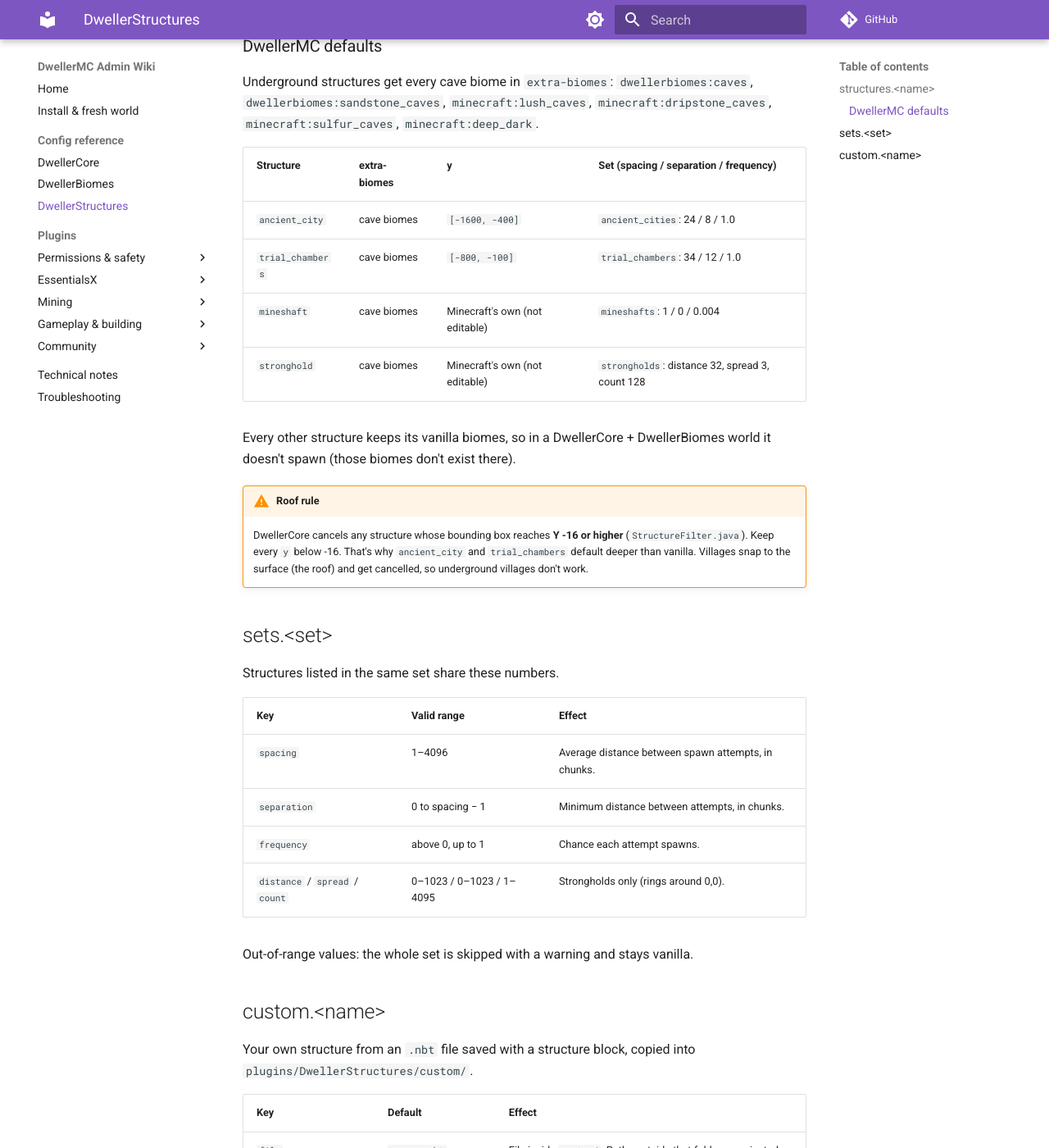
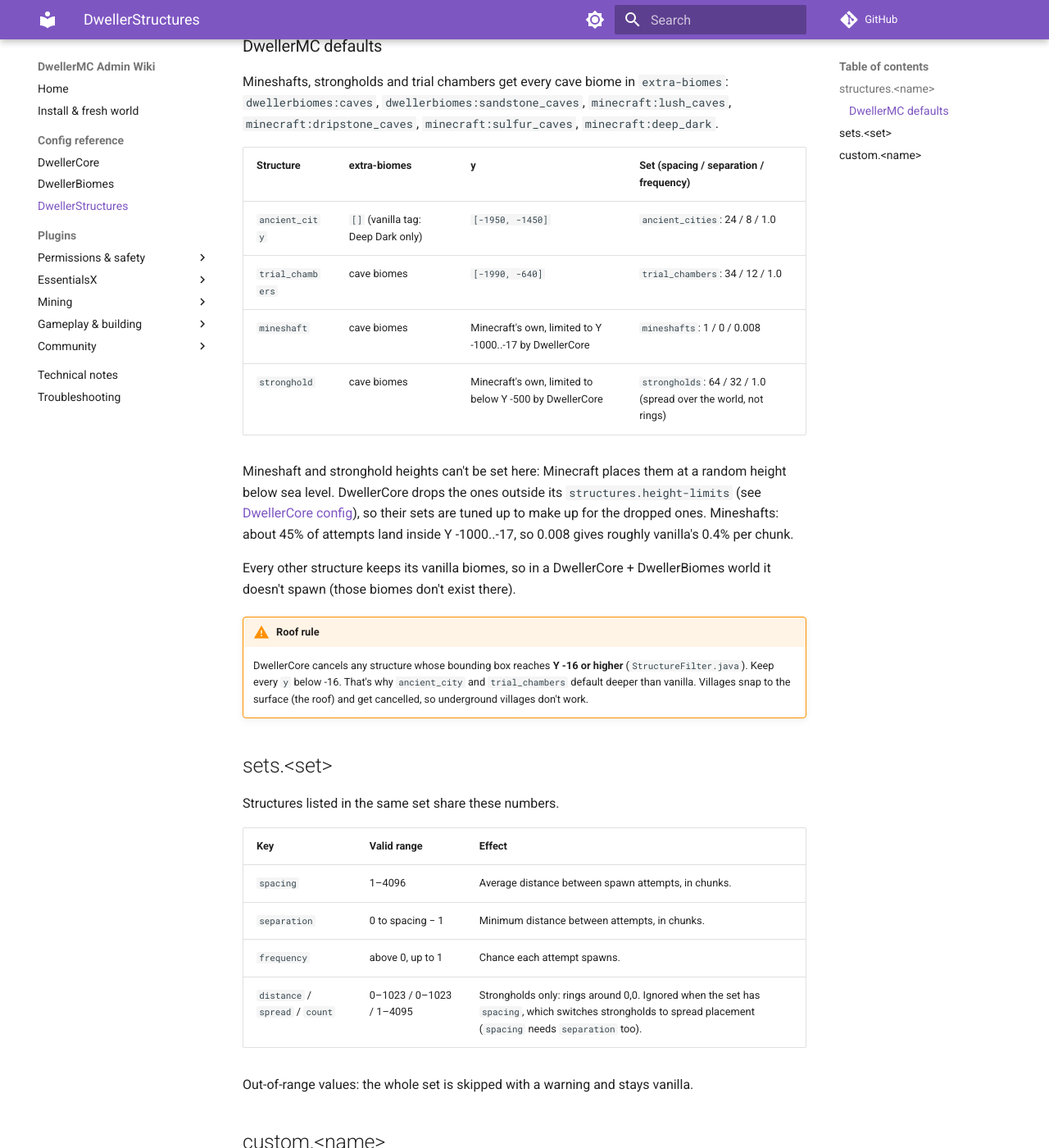
Before and after one commit to Craftyplayz/DwellerMC-admin-wiki, an MkDocs documentation site: the page built from docs/config-structures.md, in a window 1280 px wide and 1400 px high, scrolled down 856 px. Shown: the whole window at 82% size. Built offline with MkDocs 1.6.1 and Material for MkDocs 9.7.7, drawn with Linux system fonts in a browser that asks for light colours; comment, search, counter and statistics services are not loaded.

Commit message:
Structures by depth band, depth-weighted dungeons, unleveled spawner mobs
Co-Authored-By: Claude Opus 5.5 <noreply@anthropic.com>

```diff
--- a/docs/config-structures.md
+++ b/docs/config-structures.md
@@ -18,14 +18,16 @@ File: `plugins/DwellerStructures/structures.yml`. The first start writes it with
 
 ### DwellerMC defaults
 
-Underground structures get every cave biome in `extra-biomes`: `dwellerbiomes:caves`, `dwellerbiomes:sandstone_caves`, `minecraft:lush_caves`, `minecraft:dripstone_caves`, `minecraft:sulfur_caves`, `minecraft:deep_dark`.
+Mineshafts, strongholds and trial chambers get every cave biome in `extra-biomes`: `dwellerbiomes:caves`, `dwellerbiomes:sandstone_caves`, `minecraft:lush_caves`, `minecraft:dripstone_caves`, `minecraft:sulfur_caves`, `minecraft:deep_dark`.
 
 | Structure | extra-biomes | y | Set (spacing / separation / frequency) |
 |---|---|---|---|
-| `ancient_city` | cave biomes | `[-1600, -400]` | `ancient_cities`: 24 / 8 / 1.0 |
-| `trial_chambers` | cave biomes | `[-800, -100]` | `trial_chambers`: 34 / 12 / 1.0 |
-| `mineshaft` | cave biomes | Minecraft's own (not editable) | `mineshafts`: 1 / 0 / 0.004 |
-| `stronghold` | cave biomes | Minecraft's own (not editable) | `strongholds`: distance 32, spread 3, count 128 |
+| `ancient_city` | `[]` (vanilla tag: Deep Dark only) | `[-1950, -1450]` | `ancient_cities`: 24 / 8 / 1.0 |
+| `trial_chambers` | cave biomes | `[-1990, -640]` | `trial_chambers`: 34 / 12 / 1.0 |
+| `mineshaft` | cave biomes | Minecraft's own, limited to Y -1000..-17 by DwellerCore | `mineshafts`: 1 / 0 / 0.008 |
+| `stronghold` | cave biomes | Minecraft's own, limited to below Y -500 by DwellerCore | `strongholds`: 64 / 32 / 1.0 (spread over the world, not rings) |
+
+Mineshaft and stronghold heights can't be set here: Minecraft places them at a random height below sea level. DwellerCore drops the ones outside its `structures.height-limits` (see [DwellerCore config](config-core.md#structures)), so their sets are tuned up to make up for the dropped ones. Mineshafts: about 45% of attempts land inside Y -1000..-17, so 0.008 gives roughly vanilla's 0.4% per chunk.
 
 Every other structure keeps its vanilla biomes, so in a DwellerCore + DwellerBiomes world it doesn't spawn (those biomes don't exist there).
 
@@ -41,7 +43,7 @@ Structures listed in the same set share these numbers.
 | `spacing` | 1–4096 | Average distance between spawn attempts, in chunks. |
 | `separation` | 0 to spacing − 1 | Minimum distance between attempts, in chunks. |
 | `frequency` | above 0, up to 1 | Chance each attempt spawns. |
-| `distance` / `spread` / `count` | 0–1023 / 0–1023 / 1–4095 | Strongholds only (rings around 0,0). |
+| `distance` / `spread` / `count` | 0–1023 / 0–1023 / 1–4095 | Strongholds only: rings around 0,0. Ignored when the set has `spacing`, which switches strongholds to spread placement (`spacing` needs `separation` too). |
 
 Out-of-range values: the whole set is skipped with a warning and stays vanilla.
 
```
Also changed, not shown: docs/config-core.md (+19 -0 lines).
